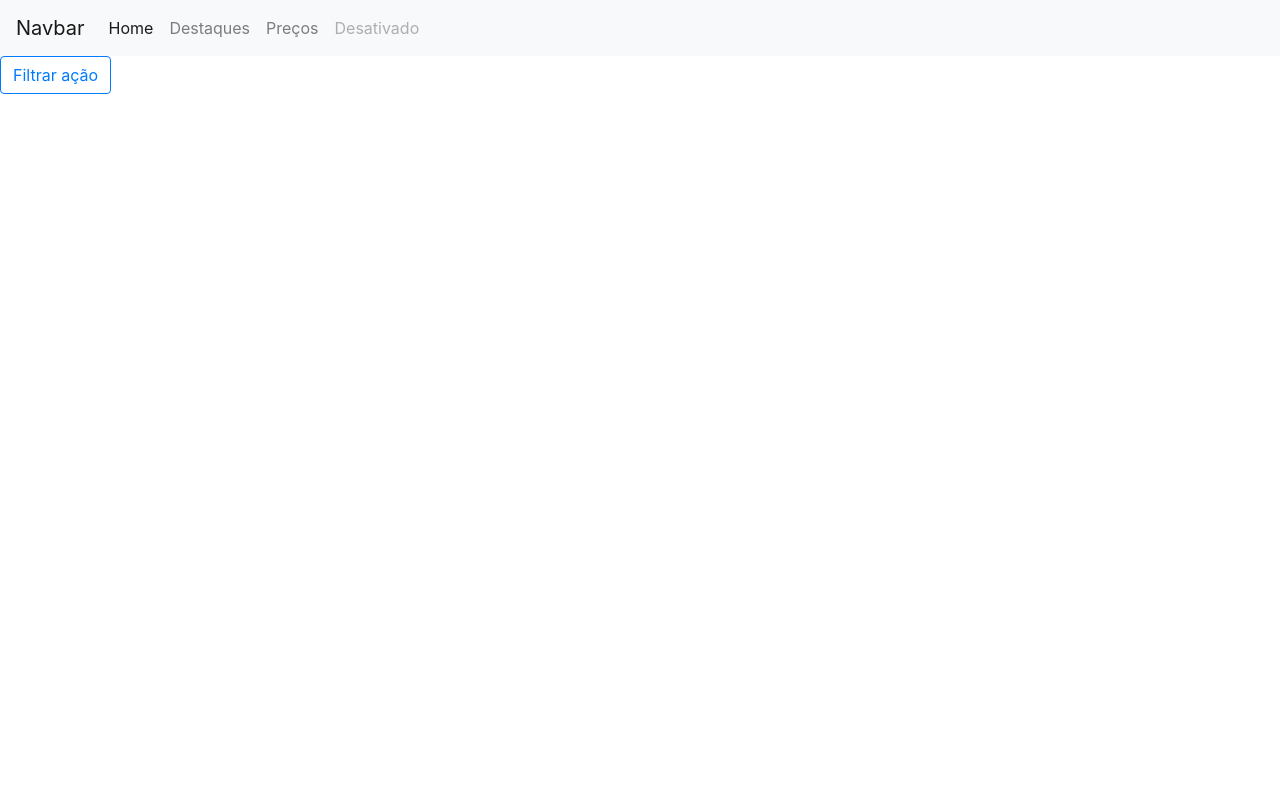
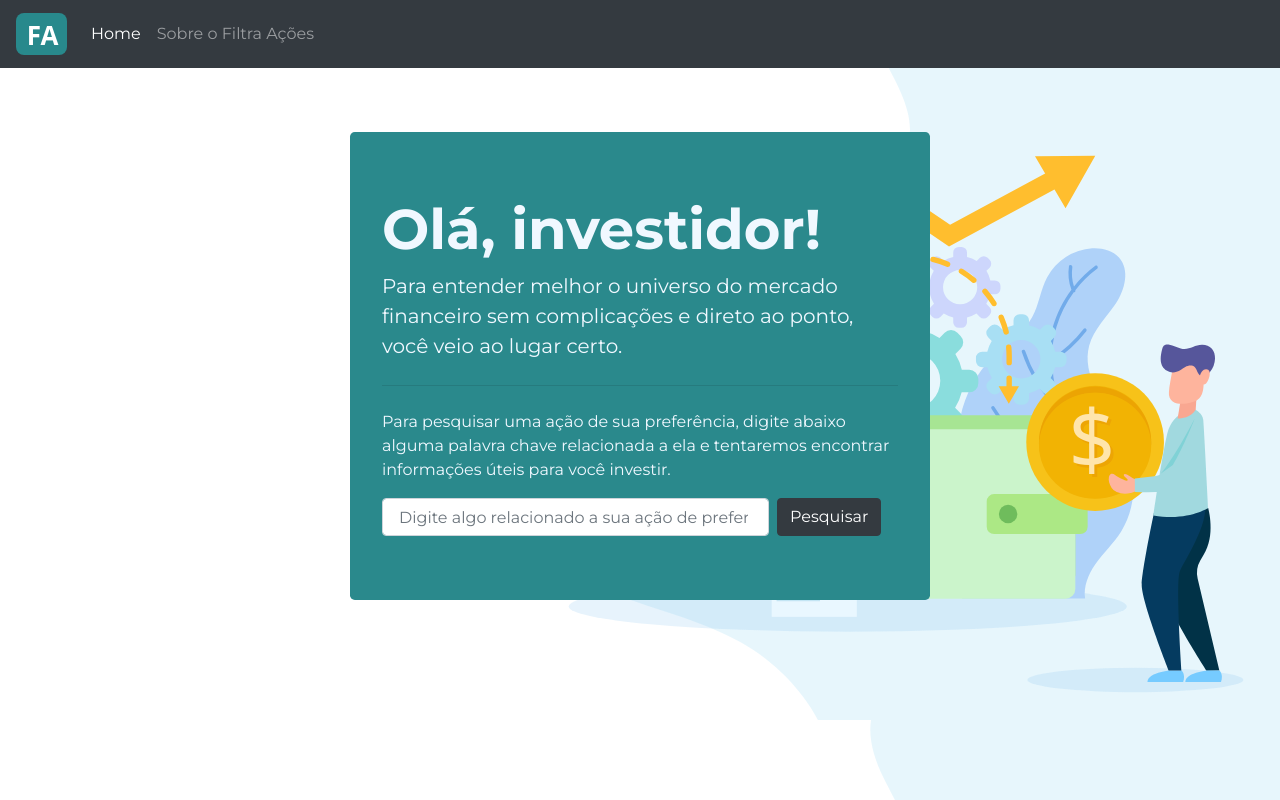
Before and after one commit to joaofuzessy/filtra-acoes, a plain HTML site: page index.html in a window 1280 px wide. Drawn offline with nearby package versions, Linux system fonts and the light colour scheme.

Commit message:
HTML + CSS da home + fontes

```diff
--- a/css/main.css
+++ b/css/main.css
@@ -0,0 +1,21 @@
+html{
+
+}
+
+body{
+  font-family: 'Montserrat', sans-serif;
+}
+
+.home-page{
+  background-image: url(../assets/images/bg.svg);
+  background-position: top right;
+  background-size: cover;
+}
+
+.home-page .jumbotron{
+  background-color: #2A898C;
+  color: aliceblue;
+  width: 580px;
+  max-width: 80%;
+  margin: 5% auto;
+}
--- a/index.html
+++ b/index.html
@@ -6,24 +6,43 @@
   <meta http-equiv="X-UA-Compatible" content="ie=edge">
   <link rel="stylesheet" href="https://stackpath.bootstrapcdn.com/bootstrap/4.1.3/css/bootstrap.min.css" integrity="sha384-MCw98/SFnGE8fJT3GXwEOngsV7Zt27NXFoaoApmYm81iuXoPkFOJwJ8ERdknLPMO" crossorigin="anonymous">
   <link rel="stylesheet" href="./css/main.css">
+  <link href="https://fonts.googleapis.com/css?family=Montserrat:400,700&display=swap" rel="stylesheet">
   <title>Filtra Ações</title>
 </head>
-<body>
-    <nav class="navbar navbar-expand-lg navbar-light bg-light">
-        <a class="navbar-brand" href="#">Navbar</a>
-        <button class="navbar-toggler" type="button" data-toggle="collapse" data-target="#navbarNavAltMarkup" aria-controls="navbarNavAltMarkup" aria-expanded="false" aria-label="Alterna navegação">
-          <span class="navbar-toggler-icon"></span>
-        </button>
-        <div class="collapse navbar-collapse" id="navbarNavAltMarkup">
-          <div class="navbar-nav">
-            <a class="nav-item nav-link active" href="#">Home <span class="sr-only">(Página atual)</span></a>
-            <a class="nav-item nav-link" href="#">Destaques</a>
-            <a class="nav-item nav-link" href="#">Preços</a>
-            <a class="nav-item nav-link disabled" href="#">Desativado</a>
-          </div>
-        </div>
-      </nav>
-  <button type="button" class="btn btn-outline-primary">Filtrar ação</button>
+<body class="home-page">
+
+
+  <nav class="navbar navbar-expand-lg navbar-dark bg-dark">
+    <button class="navbar-toggler" type="button" data-toggle="collapse" data-target="#navbarTogglerDemo01" aria-controls="navbarTogglerDemo01" aria-expanded="false" aria-label="Toggle navigation">
+      <span class="navbar-toggler-icon"></span>
+    </button>
+    <div class="collapse navbar-collapse" id="navbarTogglerDemo01">
+      <a class="navbar-brand" href="#">
+        <img src="./assets/images/logo.svg">
+      </a>
+      <ul class="navbar-nav mr-auto mt-2 mt-lg-0">
+        <li class="nav-item active">
+          <a class="nav-link" href="#">Home</a>
+        </li>
+        <li class="nav-item">
+          <a class="nav-link" href="#">Sobre o Filtra Ações</a>
+        </li>
+      </ul>
+    </div>
+  </nav>
+
+  <div class="jumbotron">
+    <h1 class="display-4 font-weight-bold">Olá, investidor!</h1>
+    <p class="lead">Para entender melhor o universo do mercado financeiro sem complicações e direto ao ponto, você veio ao lugar certo.</p>
+    <hr class="my-4">
+    <p>Para pesquisar uma ação de sua preferência, digite abaixo alguma palavra chave relacionada a ela e tentaremos encontrar informações úteis para você investir.</p>
+    <form class="form-inline my-2 my-lg-0">
+      <input class="form-control w-75 p-3 mr-sm-2" type="search" placeholder="Digite algo relacionado a sua ação de preferência…" aria-label="Search">
+      <button class="btn btn-dark my-2 my-sm-0" type="submit">Pesquisar</button>
+    </form>
+  </div>
+
+
 </body>
 <script src="https://code.jquery.com/jquery-3.3.1.slim.min.js" integrity="sha384-q8i/X+965DzO0rT7abK41JStQIAqVgRVzpbzo5smXKp4YfRvH+8abtTE1Pi6jizo" crossorigin="anonymous"></script>
 <script src="https://cdnjs.cloudflare.com/ajax/libs/popper.js/1.14.3/umd/popper.min.js" integrity="sha384-ZMP7rVo3mIykV+2+9J3UJ46jBk0WLaUAdn689aCwoqbBJiSnjAK/l8WvCWPIPm49" crossorigin="anonymous"></script>
```
Also changed, not shown: assets/images/bg.svg (added), assets/images/logo.svg (added).
